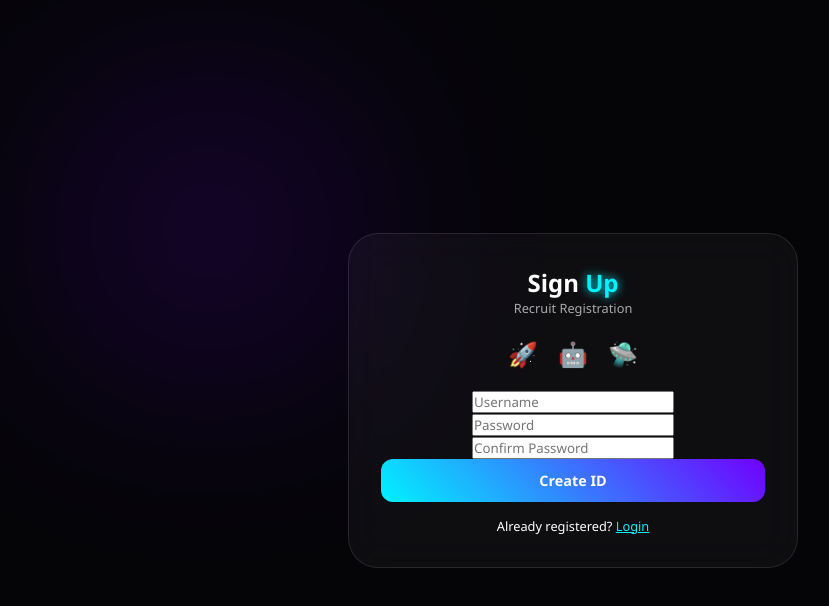
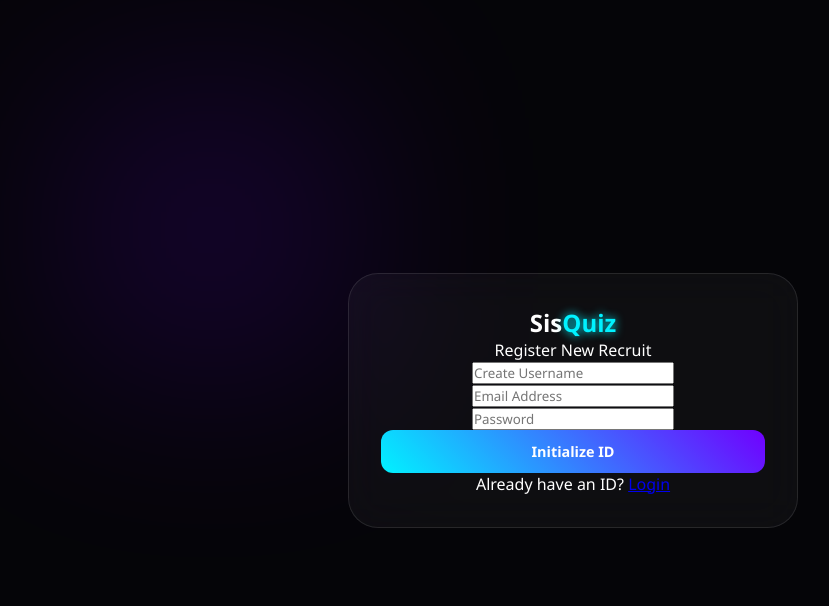
Before and after one commit to HTML-SISCO/quiz, a plain HTML site: page signup.html in a window 1280 px wide. Shown: the whole page, without its empty margins (67-896 px from the left). Drawn offline with nearby package versions, Linux system fonts and the light colour scheme.

Commit message:
Update signup page for SisQuiz registration

```diff
--- a/signup.html
+++ b/signup.html
@@ -2,47 +2,32 @@
 <html lang="en">
 <head>
     <meta charset="UTF-8">
-    <title>Join | Sisco Group India</title>
+    <title>Sign Up | SisQuiz</title>
     <link rel="stylesheet" href="style.css">
+    <script src="https://cdnjs.cloudflare.com/ajax/libs/vanilla-tilt/1.8.0/vanilla-tilt.min.js"></script>
 </head>
 <body>
     <div class="blob secondary"></div>
     <div id="app">
-        <section class="glass-card">
-            <h2 class="logo">Sign <span>Up</span></h2>
-            <p style="font-size: 0.8rem; color: #aaa; margin-bottom: 15px;">Recruit Registration</p>
-
-            <div class="avatar-picker" style="display: flex; justify-content: center; gap: 10px; margin-bottom: 15px;">
-                <span class="avatar-opt" onclick="selAv('🚀', this)" style="font-size: 1.5rem; cursor: pointer; padding: 5px; border-radius: 50%;">🚀</span>
-                <span class="avatar-opt" onclick="selAv('🤖', this)" style="font-size: 1.5rem; cursor: pointer; padding: 5px; border-radius: 50%;">🤖</span>
-                <span class="avatar-opt" onclick="selAv('🛸', this)" style="font-size: 1.5rem; cursor: pointer; padding: 5px; border-radius: 50%;">🛸</span>
+        <section class="glass-card" data-tilt>
+            <h2 class="logo">Sis<span>Quiz</span></h2>
+            <p>Register New Recruit</p>
+            <div class="input-group">
+                <input type="text" id="new-user" placeholder="Create Username" class="auth-input">
+                <input type="email" placeholder="Email Address" class="auth-input">
+                <input type="password" placeholder="Password" class="auth-input">
             </div>
-
-            <input type="text" id="new-user" placeholder="Username" class="auth-input">
-            <input type="password" id="p1" placeholder="Password" class="auth-input">
-            <input type="password" id="p2" placeholder="Confirm Password" class="auth-input">
-
-            <button class="btn main-btn" onclick="register()">Create ID</button>
-            <p style="font-size: 0.8rem; margin-top: 15px;">Already registered? <a href="login.html" style="color: var(--primary);">Login</a></p>
+            <button class="btn main-btn" onclick="reg()">Initialize ID</button>
+            <p class="switch-text">Already have an ID? <a href="login.html">Login</a></p>
         </section>
     </div>
-
     <script>
-        let chosenAv = "🚀";
-        function selAv(icon, el) {
-            chosenAv = icon;
-            document.querySelectorAll('.avatar-opt').forEach(a => a.style.background = "none");
-            el.style.background = "rgba(0, 242, 255, 0.2)";
-        }
-        function register() {
-            const u = document.getElementById('new-user').value;
-            const pass1 = document.getElementById('p1').value;
-            const pass2 = document.getElementById('p2').value;
-            if(u && pass1 === pass2) {
-                localStorage.setItem('sis_user', u);
-                localStorage.setItem('sis_avatar', chosenAv);
-                window.location.href = 'quiz.html';
-            } else { alert("Check your inputs!"); }
+        function reg() {
+            const name = document.getElementById('new-user').value;
+            if(name.trim() !== "") {
+                localStorage.setItem('sis_user', name);
+                window.location.href = 'index.html';
+            } else { alert("Fill in all fields"); }
         }
     </script>
 </body>
```
